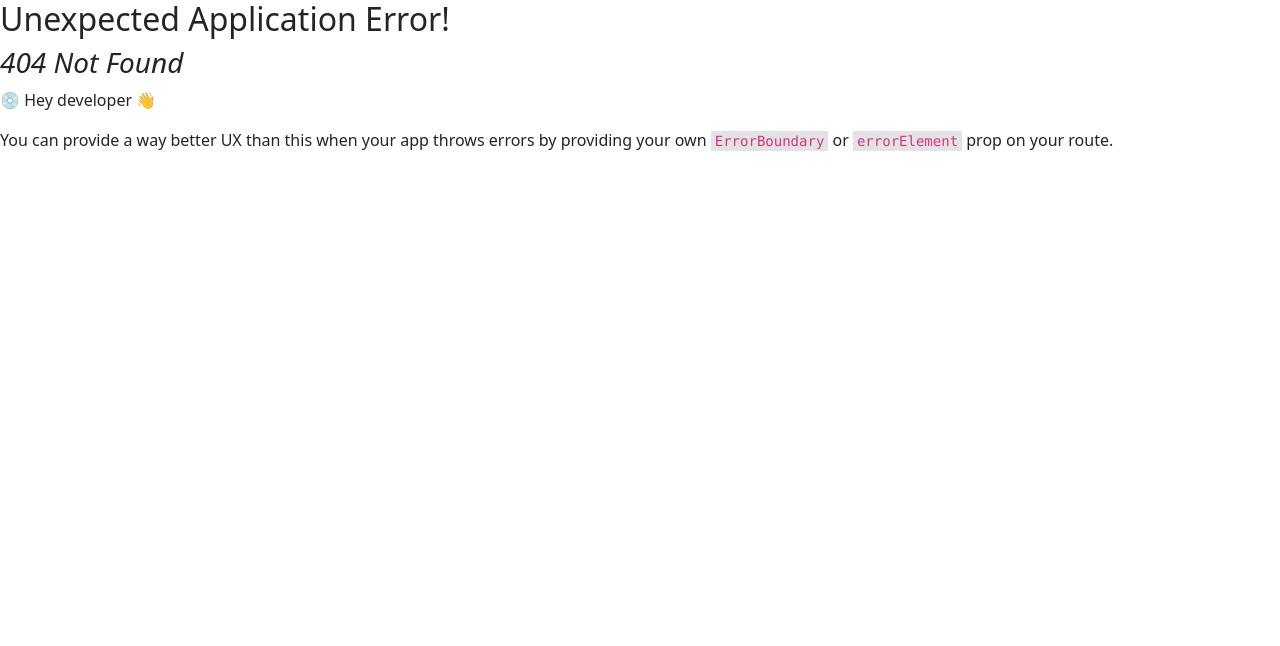
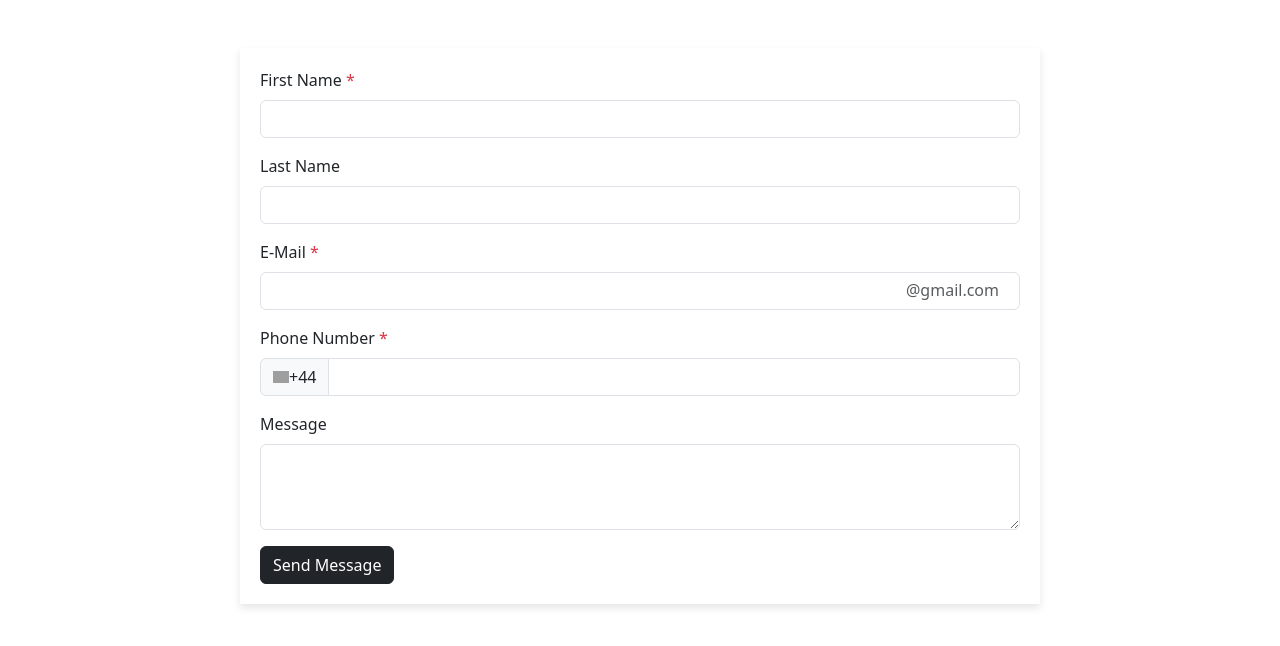
Before and after one commit to sugamraut/bootstrap, a React (Vite) app in the folder landing-page/: page /contact in a window 1280 px wide. Before the commit this address had no page. Shown: the top 646 px of the page. Built offline with nearby package versions, Linux system fonts and the light colour scheme; grey boxes are pictures that could not be loaded.

Commit message:
feat:adding the contact page

```diff
--- a/landing-page/src/App.tsx
+++ b/landing-page/src/App.tsx
@@ -3,6 +3,7 @@ import RootLayout from './layouts/rootlayouts';
 import Navbar from './components/Navbar'
 import Slider from './components/Slider'
 import LandingPage from './components/LandingPage';
+import Contact from './pages/contact';
 
 
 const router = createBrowserRouter([
@@ -11,7 +12,7 @@ const router = createBrowserRouter([
     element: <RootLayout />,
     children: [
       { index: true, element: <LandingPage /> },
-      // { path: 'about', element: <Slider /> },
+      { path: 'contact', element: <Contact/> },
       // { path: '*', element: <NotFound /> }
     ]
   }
--- a/landing-page/src/assets/css/main.scss
+++ b/landing-page/src/assets/css/main.scss
@@ -164,15 +164,14 @@
   transform: translateY(-4px);
 }
 
-a{
+a {
   text-decoration: unset;
 }
-.link-design{
+.link-design {
   color: #4caf4f !important;
   margin-bottom: 0px;
-   font-weight: 500;
+  font-weight: 500;
   line-height: 0;
-
 }
 .footer-text {
   font-size: 64px;
@@ -214,8 +213,35 @@ a{
 .email-section::placeholder {
   color: #d9dbe1 !important;
 }
-.sendButton{
-  color:#ffffff;
-  top:14px;
+.sendButton {
+  color: #ffffff;
+  top: 14px;
   right: 28px;
 }
+
+//
+
+.input-field-desigin {
+  background-color: #f1f1f1;
+   // background: linear-gradient(to right,#CF203E ,#ad8d8d , #505DA0);
+}
+
+.contact-form-button {
+  background-color: #000000;
+  border-radius: 6px;
+  padding: 15px 32px 15px 32px;
+  color: #ffffff;
+}
+.number-section {
+  width: 16px;
+  height: 12px;
+}
+.form-shadow {
+  padding: 20px;
+  box-shadow: 0 4px 8px rgba(0, 0, 0, 0.1);
+  width: 800px;
+}
+.contact-email-section::placeholder{
+  right: 20px;
+  position: absolute;
+}
--- a/landing-page/src/components/Features.tsx
+++ b/landing-page/src/components/Features.tsx
@@ -1,5 +1,5 @@
 import axios from 'axios'
-import React, { useEffect, useState } from 'react'
+import  { useEffect, useState } from 'react'
 
 function Features() {
    type FeatureType = {
--- a/landing-page/src/pages/contact.tsx
+++ b/landing-page/src/pages/contact.tsx
@@ -1,10 +1,34 @@
 const contact=()=>{
     return(
         <>
-         <div>
-            <label htmlFor="Name"> Name</label>
-            <input t />
-        </div>
+      <div className="container mt-5 d-flex justify-content-center">
+        <form className="form-shadow">
+            <div className="mb-3">
+                <label htmlFor="firstName" className="form-label">First Name <span className="text-danger">*</span></label>
+                <input type="text" className="form-control input-field-desigin" id="firstName" required/>
+            </div>
+            <div className="mb-3">
+                <label htmlFor="lastName" className="form-label">Last Name</label>
+                <input type="text" className="form-control input-field-desigin" id="lastName"/>
+            </div>
+            <div className="mb-3 postion-relative">
+                <label htmlFor="email" className="form-label">E-Mail <span className="text-danger">*</span></label>
+                <input type="email" className="form-control input-field-desigin contact-email-section" id="email" placeholder="@gmail.com" required/>
+            </div>
+            <div className="mb-3">
+                <label htmlFor="phone" className="form-label">Phone Number <span className="text-danger">*</span></label>
+                <div className="input-group">
+                    <span className="input-group-text"><img src="https://flagcdn.com/16x12/gb.png" alt="UK Flag"  className="number-section"/> +44</span>
+                    <input type="tel" className="form-control input-field-desigin" id="phone" required/>
+                </div>
+            </div>
+            <div className="mb-3">
+                <label htmlFor="message" className="form-label ">Message</label>
+                <textarea className="form-control input-field-desigin" id="message" rows={3}></textarea>
+            </div>
+            <button type="submit" className="btn btn-dark contact-form-button">Send Message</button>
+        </form>
+    </div>
         <div></div>
         </>
 
```
